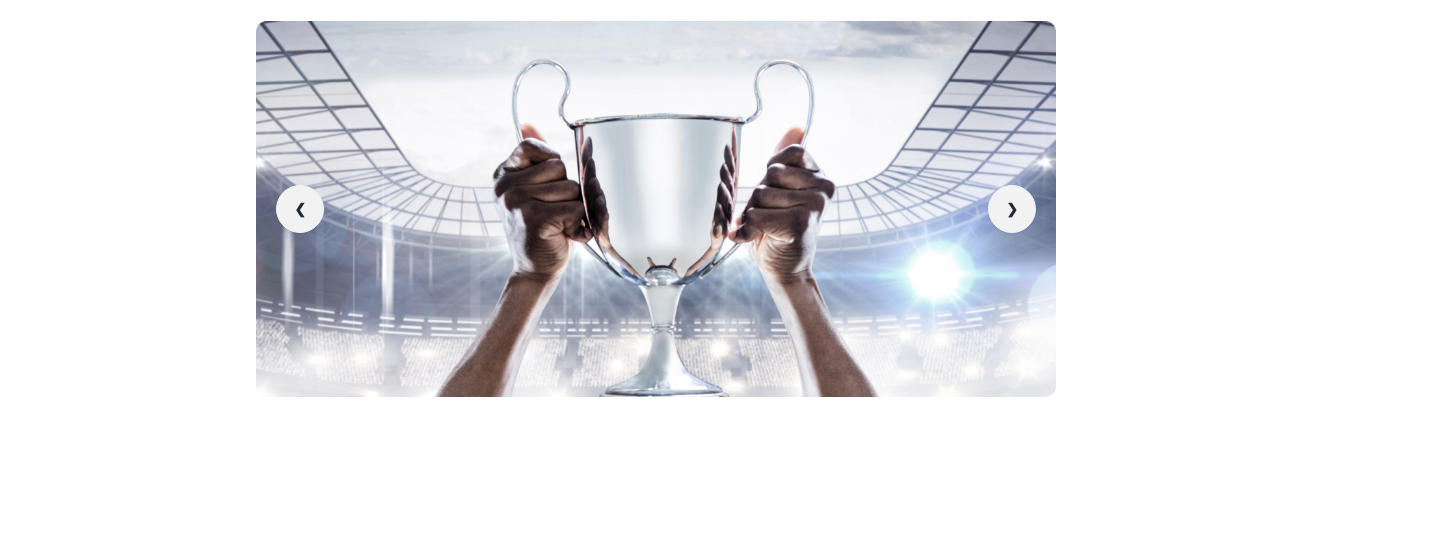
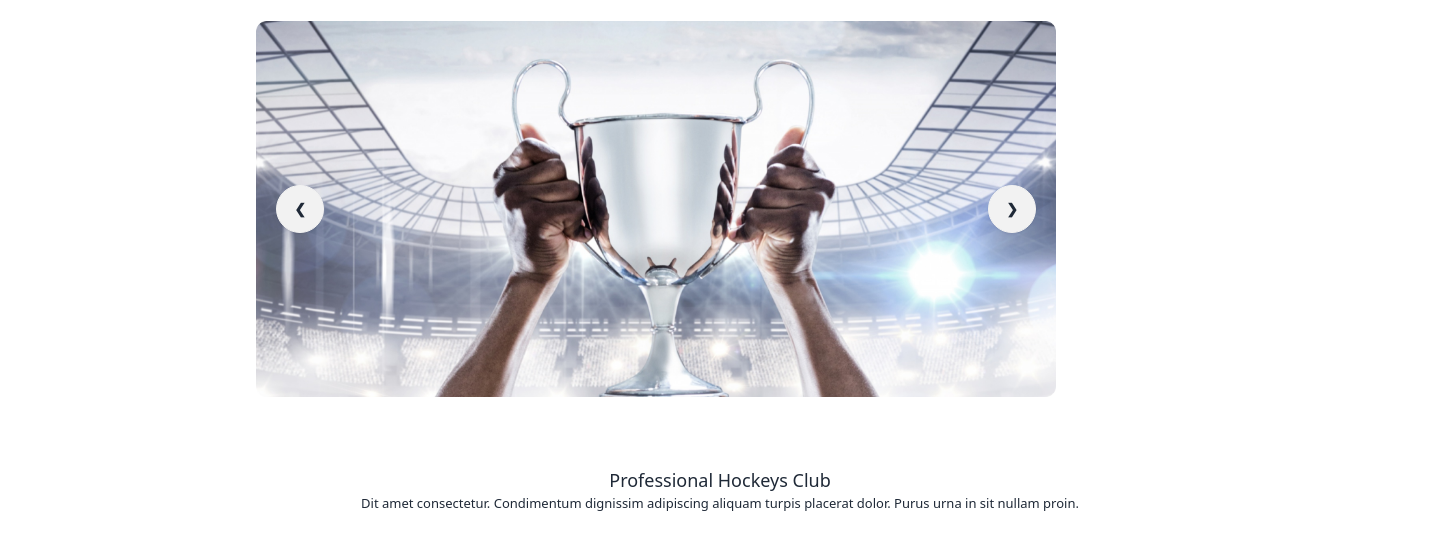
Before and after one commit to nahidf247/a3-hockey, a plain HTML site: page index.html in a window 1280 px wide. Shown: the part 57-606 px from the top of the page, 1440 px wide, since content can reach past the window. Drawn offline with nearby package versions, Linux system fonts and the light colour scheme.

Commit message:
Professional Hockeys Club

```diff
--- a/index.html
+++ b/index.html
@@ -56,7 +56,10 @@
         </div>
       </div>
 
-
+      <div style="width: 1440px; height: 6195px; background: #FFF; text-align: center; margin-top: 5%;">
+            <h1 style="font-size: large;">Professional Hockeys Club</h1>
+            <h6 style="font-size: small;">Dit amet consectetur. Condimentum dignissim adipiscing aliquam turpis placerat dolor. Purus urna in sit nullam proin.</h6>
+      </div>
 </body>
 
 </html>
```
